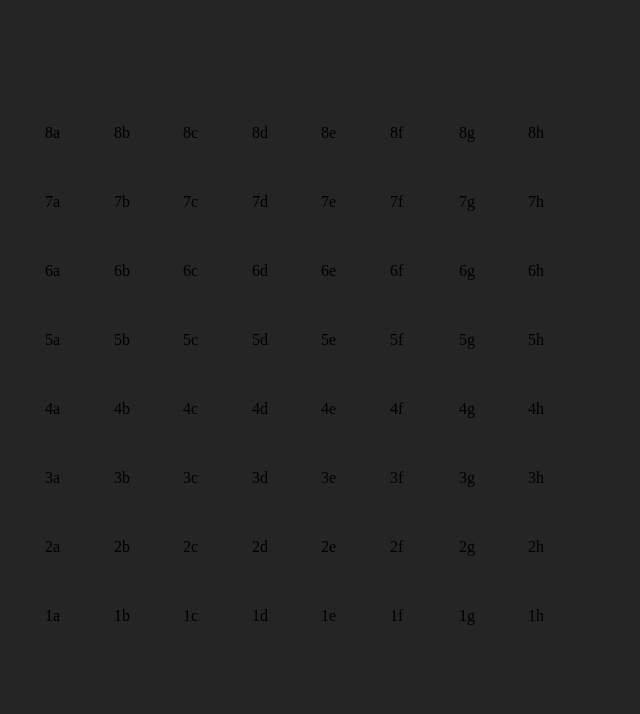
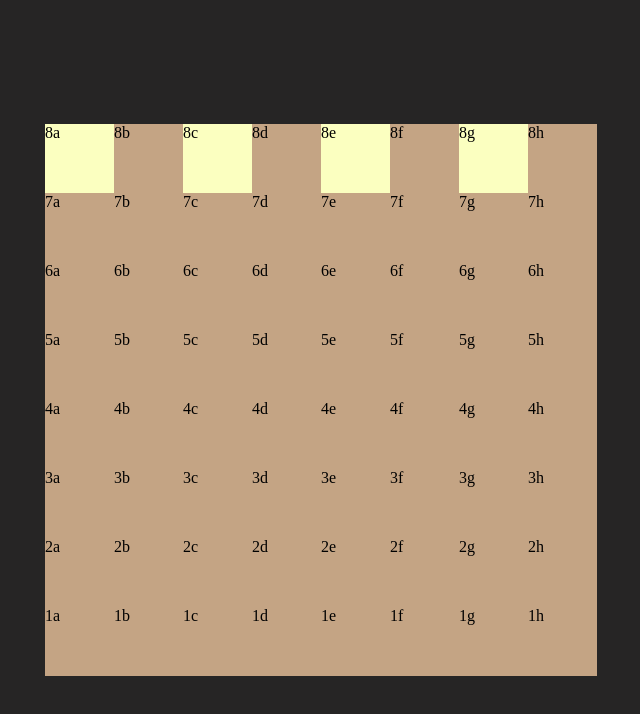
Before and after one commit to ankushydv/chess-F1, a React (Create React App) app: page / in a window 1280 px wide. Shown: the top 714 px of the page, without its empty margins (319-959 px from the left). Built offline with nearby package versions, Linux system fonts and the light colour scheme.

Commit message:
correct name mistake

```diff
--- a/src/Component/Board.css
+++ b/src/Component/Board.css
@@ -15,9 +15,9 @@
 }
 
 .tile-dark{
-    background-color: var(--tile-dark);
+    background-color: var(--dark-tile);
 }
 
 .tile-light{
-    background-color: var(--tile-light);
+    background-color: var(--light-tile);
 }
```
